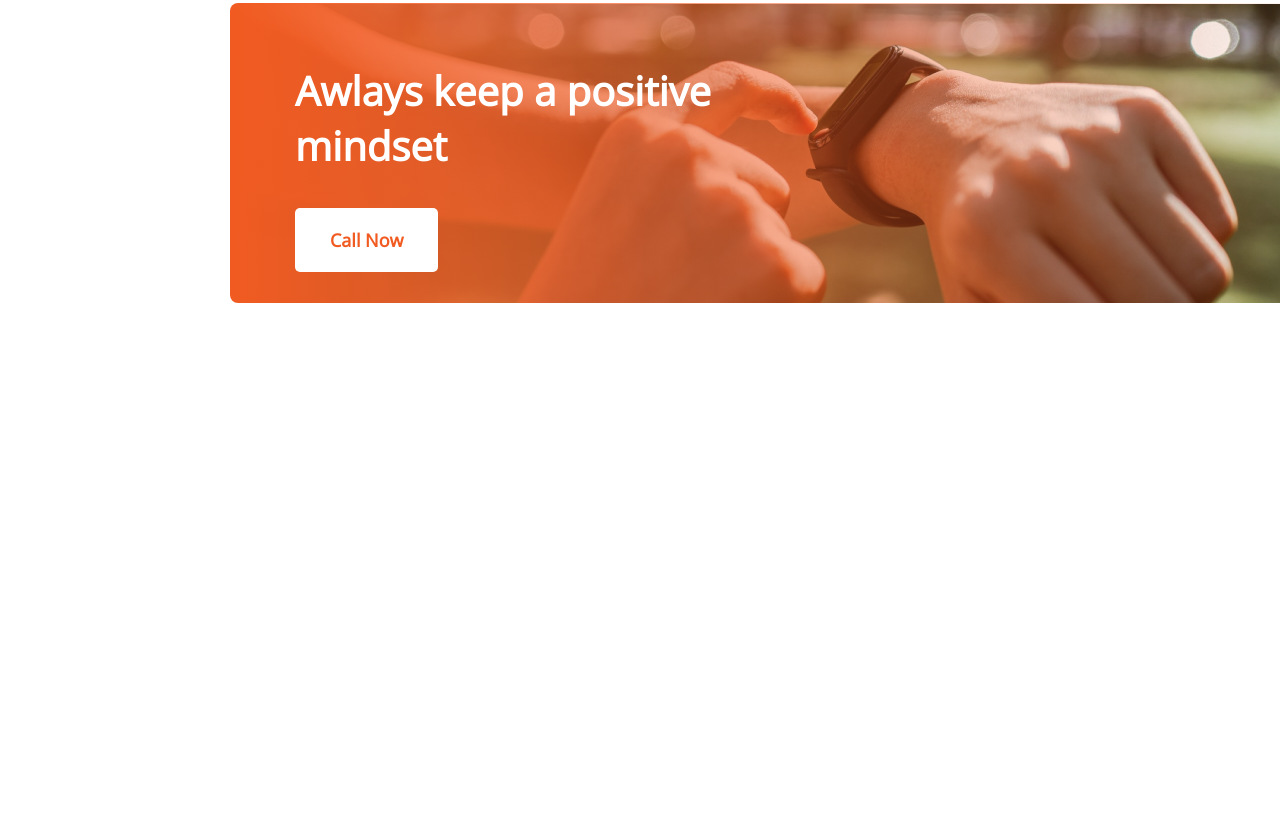
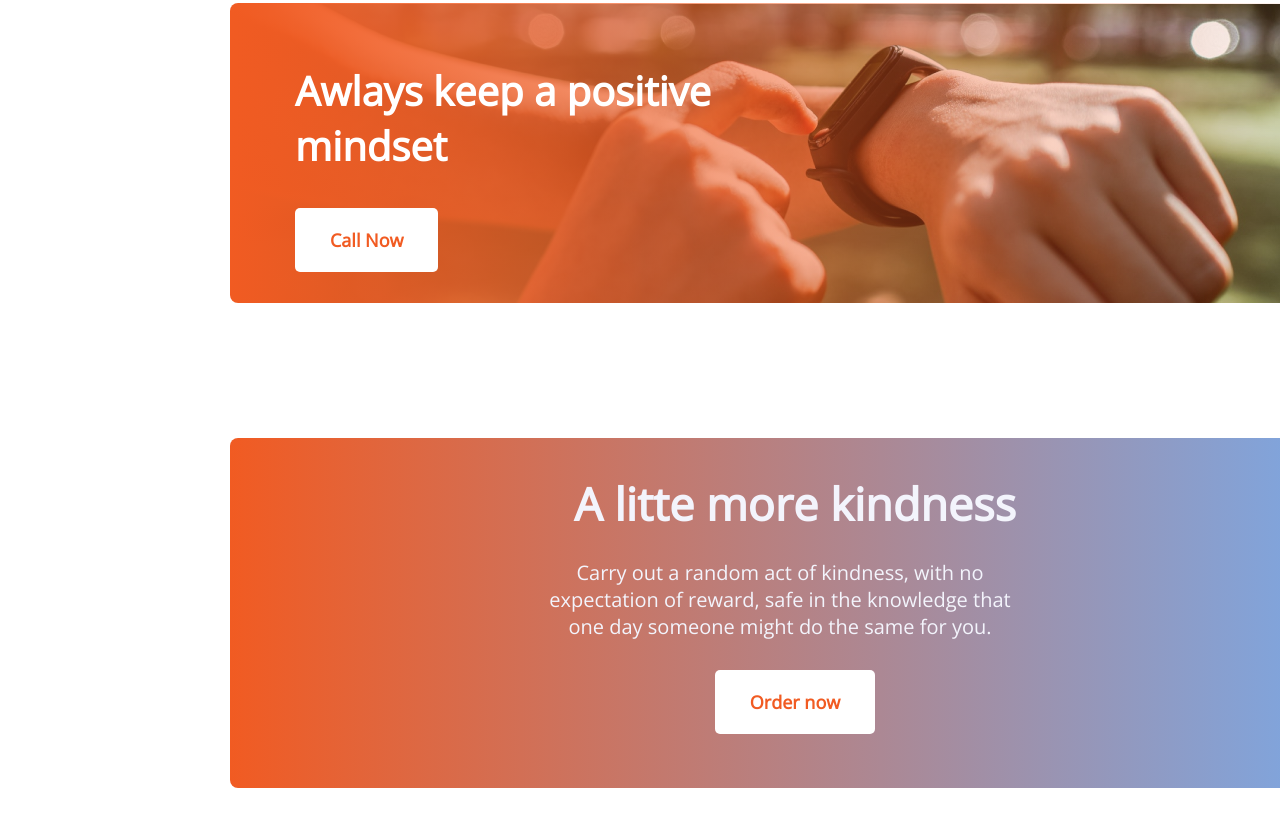
Before and after one commit to tisha-akter/new-year-new-me, a plain HTML site: page index.html in a window 1280 px wide. Shown: the part 2378-3205 px from the top of the page. Before the commit the page ends 2816 px from the top, so only its background shows below. Drawn offline with nearby package versions, Linux system fonts and the light colour scheme.

Commit message:
added extra section

```diff
--- a/index.html
+++ b/index.html
@@ -85,6 +85,14 @@
         <button class="button">Call Now</button>
      </div>
   </section>
+   <!-- Extra section  -->
+   <section class="extra-section">
+    <div class="exta">
+        <h2 class="exra-title">A litte more kindness</h2>
+        <p class="exra-description">Carry out a random act of kindness, with no expectation of reward, safe in the knowledge that one day someone might do the same for you.</p>
+        <button class="button">Order now</button>
+    </div>
+   </section>
 </body>
 
 </html>
--- a/styles/style.css
+++ b/styles/style.css
@@ -121,7 +121,8 @@
     color: #FFFFFF;
     margin-bottom: 35px;
 }
-.button{
+
+.button {
     text-align: center;
     font-weight: 600;
     font-size: 18px;
@@ -132,3 +133,33 @@
     background: #FFFFFF;
     border-radius: 5px;
 }
+
+/* extra-section styles  */
+.extra-section {
+    background: linear-gradient(90deg, #F15B22 0%, rgba(241, 91, 34, 0) 100%), #79a9e8;
+
+    width: 1130px;
+    height: 350px;
+    margin: 135px 230px;
+    border-radius: 8px;
+    text-align: center;
+}
+
+.exta {
+    padding-top: 35px;
+    color: #f3f4fc;
+}
+
+.exra-title {
+    font-weight: 700;
+    font-size: 45px;
+    margin-bottom: 25px;
+}
+
+.exra-description {
+    font-weight: 500;
+    font-size: 20px;
+    width: 500px;
+    margin-bottom: 30px;
+    margin-left: 300px;
+}
```
